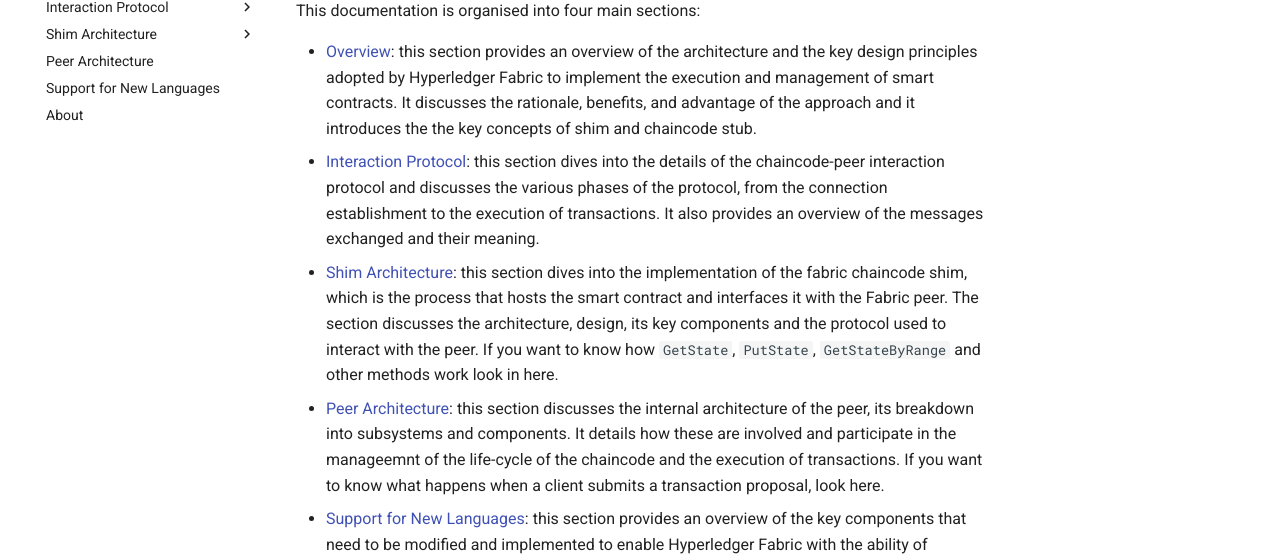
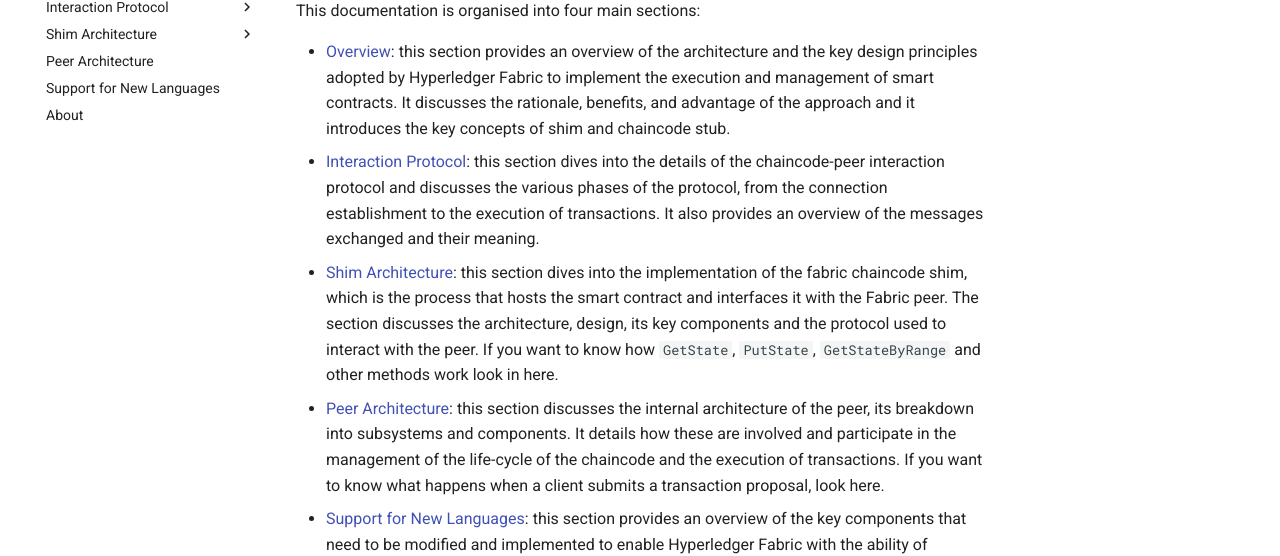
Before and after one commit to IBM/hlf-internals, an MkDocs documentation site: the page built from docs/index.md, in a window 1280 px wide and 900 px high, scrolled down 528 px. Shown: the part 218-774 px from the top of the window. Built offline with MkDocs 1.6.1 and Material for MkDocs 9.7.7, drawn with Linux system fonts in a browser that asks for light colours; comment, search, counter and statistics services are not loaded.

Commit message:
Fix typos
Co-authored-by: Allison Irvin <allison.irvin2@gmail.com>

```diff
--- a/docs/index.md
+++ b/docs/index.md
@@ -11,10 +11,10 @@
 
 This documentation is organised into four main sections:
 
-- [Overview](overview/chaincode-execution-model.md): this section provides an overview of the architecture and the key design principles adopted by Hyperledger Fabric to implement the execution and management of smart contracts. It discusses the rationale, benefits, and advantage of the approach and it introduces the the key concepts of shim and chaincode stub.
+- [Overview](overview/chaincode-execution-model.md): this section provides an overview of the architecture and the key design principles adopted by Hyperledger Fabric to implement the execution and management of smart contracts. It discusses the rationale, benefits, and advantage of the approach and it introduces the key concepts of shim and chaincode stub.
 - [Interaction Protocol](protocol/architecture-components.md): this section dives into the details of the chaincode-peer interaction protocol and discusses the various phases of the protocol, from  the connection establishment to the execution of transactions. It also provides an  overview of the messages exchanged and their meaning.
 - [Shim Architecture](shim-architecture/index.md): this section dives into the implementation of the fabric chaincode shim, which is the process that hosts the smart contract and interfaces it with the Fabric peer. The section discusses the architecture, design, its key components and the protocol used to interact with the peer. If you want to know how `GetState`, `PutState`, `GetStateByRange` and other methods work look in here.
-- [Peer Architecture](peer-architecture/index.md): this section discusses the internal architecture of the peer, its breakdown into subsystems and components. It details how these are involved and participate in the manageemnt of the life-cycle of the chaincode and the execution of transactions. If you want to know what happens when a client submits a transaction proposal, look here.
+- [Peer Architecture](peer-architecture/index.md): this section discusses the internal architecture of the peer, its breakdown into subsystems and components. It details how these are involved and participate in the management of the life-cycle of the chaincode and the execution of transactions. If you want to know what happens when a client submits a transaction proposal, look here.
 - [Support for New Languages](adding-new-languages/index.md): this section provides an overview of the key components that need to be modified and implemented to enable Hyperledger Fabric with the ability of managing chaincode in another language than Java, Node, or Go. If you want to get to the action and see what takes, jump here.
 
 ## What You Need To Know
```
Also changed, not shown: docs/overview/chaincode-execution-model.md (+1 -1 lines), docs/shim-architecture/components/handler.md (+2 -2 lines), docs/shim-architecture/components/shim.md (+1 -1 lines), docs/shim-architecture/index.md (+2 -2 lines), docs/shim-architecture/interaction-flow/range-queries.md (+1 -1 lines).
